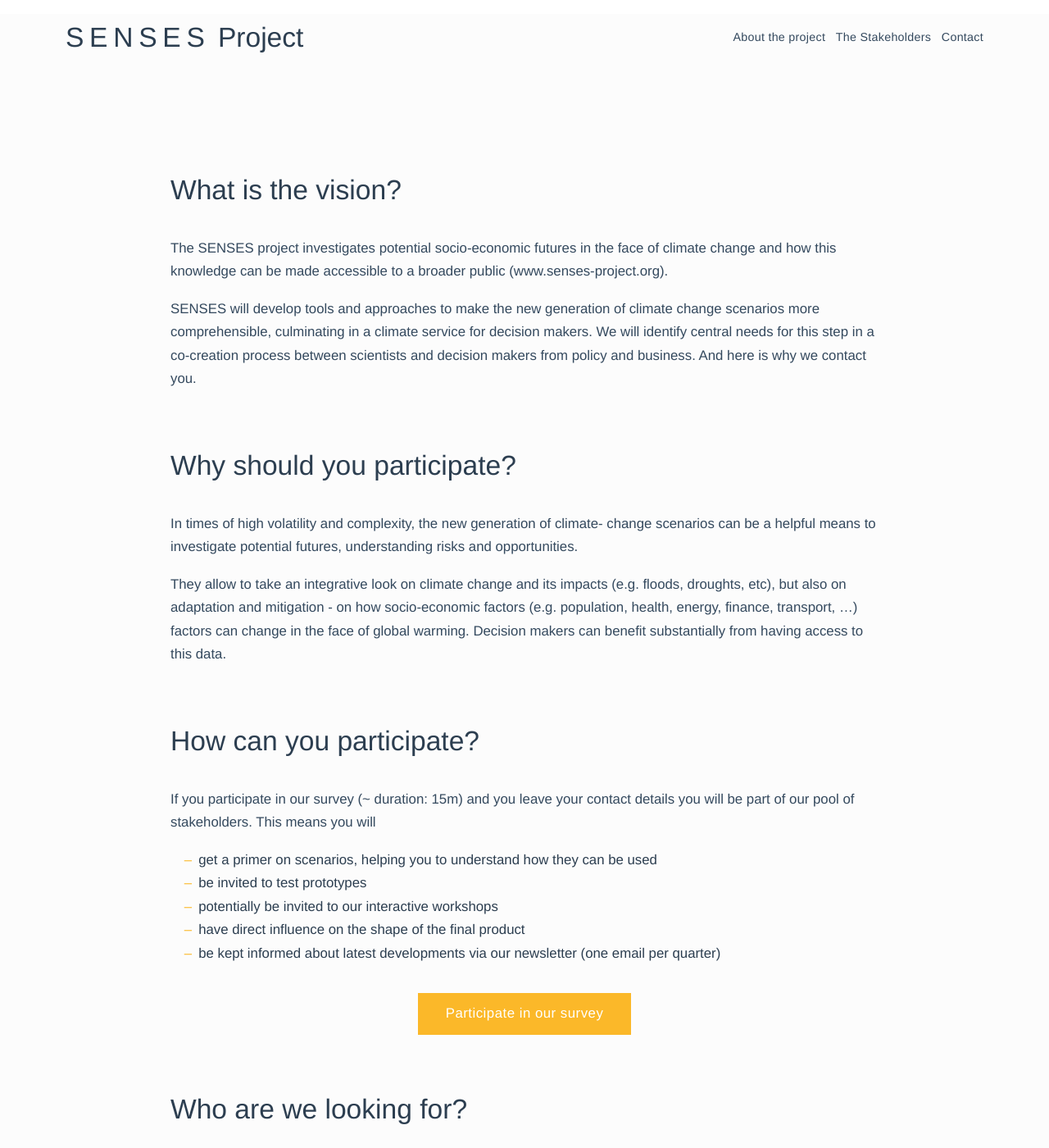
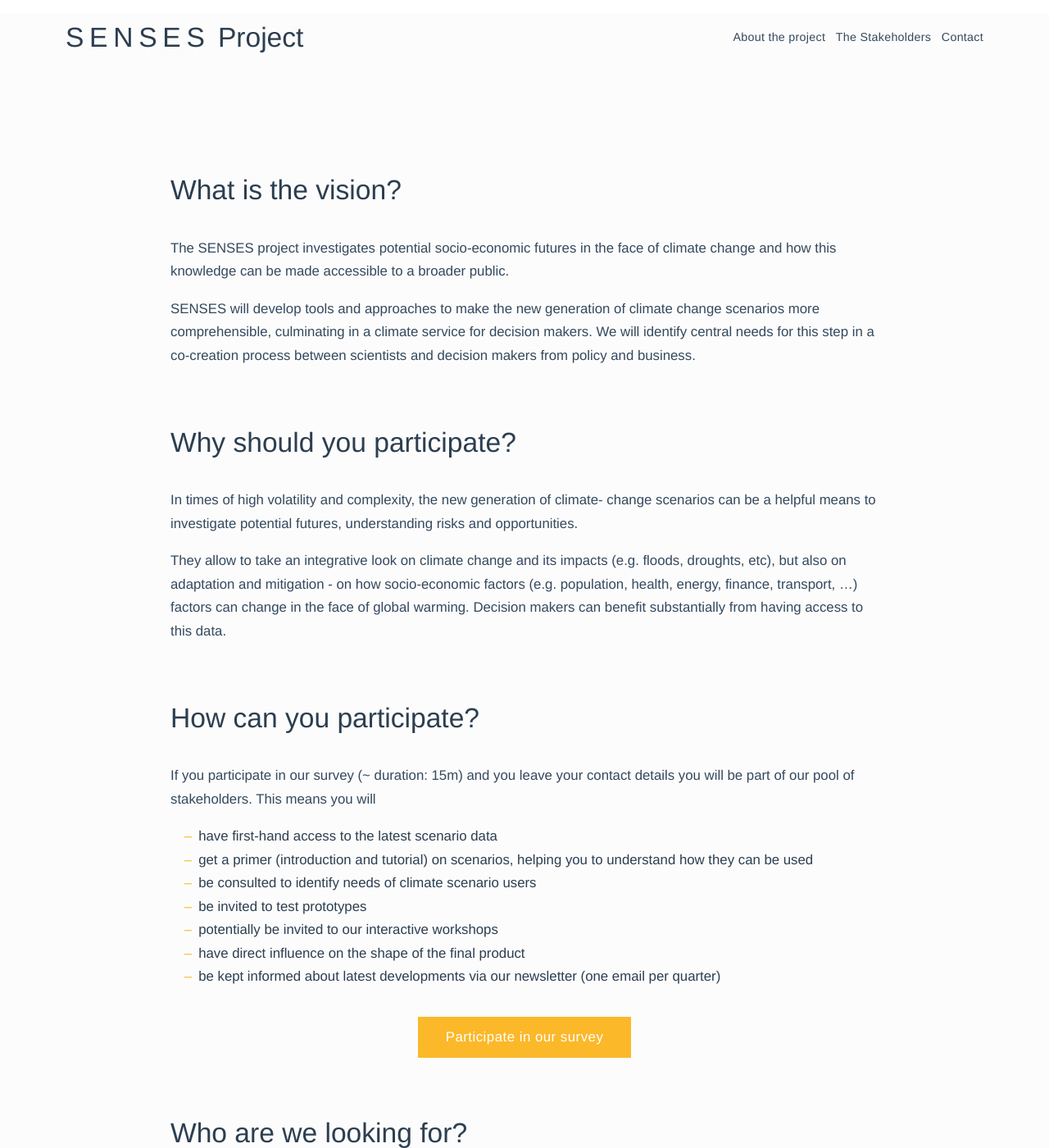
Before and after one commit to SensesProject/project-website-jekyll, a Jekyll site: the page built from index.html, in a window 1280 px wide and 1400 px high. Shown: the whole window at 82% size. Built offline with Jekyll 4.4.1, drawn with Linux system fonts in a browser that asks for light colours; comment, search, counter and statistics services are not loaded.

Commit message:
new introduction text

```diff
--- a/_includes/header.html
+++ b/_includes/header.html
@@ -17,15 +16,17 @@
       <div>
         <div class="introduction">
           <h2>What is the vision?</h2>
-          <p>The SENSES project investigates potential socio-economic futures in the face of climate change and how this knowledge can be made accessible to a broader public (www.senses-project.org).</p>
-          <p>SENSES will develop tools and approaches to make the new generation of climate change scenarios more comprehensible, culminating in a climate service for decision makers. We will identify central needs for this step in a co-creation process between scientists and decision makers from policy and business. And here is why we contact you.</p>
+          <p>The SENSES project investigates potential socio-economic futures in the face of climate change and how this knowledge can be made accessible to a broader public.</p>
+          <p>SENSES will develop tools and approaches to make the new generation of climate change scenarios more comprehensible, culminating in a climate service for decision makers. We will identify central needs for this step in a co-creation process between scientists and decision makers from policy and business.</p>
           <h2>Why should you participate?</h2>
           <p>In times of high volatility and complexity, the new generation of climate- change scenarios can be a helpful means to investigate potential futures, understanding risks and opportunities.</p>
-          <p>They allow to take an integrative look on climate change and its impacts (e.g. floods, droughts, etc), but also on adaptation and mitigation - on how socio-economic factors (e.g. population, health, energy, finance, transport, …) factors can change in the face of global warming. Decision makers can benefit substantially from having access to this data. </p>
+          <p>They allow to take an integrative look on climate change and its impacts (e.g. floods, droughts, etc), but also on adaptation and mitigation - on how socio-economic factors (e.g. population, health, energy, finance, transport, …) factors can change in the face of global warming. Decision makers can benefit substantially from having access to this data.</p>
           <h2>How can you participate?</h2>
           <p>If you participate in our survey (~ duration: 15m) and you leave your contact details you will be part of our pool of stakeholders. This means you will</p>
           <ul>
-            <li>get a primer on scenarios, helping you to understand how they can be used</li>
+            <li>have first-hand access to the latest scenario data</li>
+            <li>get a primer (introduction and tutorial) on scenarios, helping you to understand how they can be used</li>
+            <li>be consulted to identify needs of climate scenario users</li>
             <li>be invited to test prototypes</li>
             <li>potentially be invited to our interactive workshops</li>
             <li>have direct influence on the shape of the final product</li>
```
Also changed, not shown: other parts of _includes/header.html (+0 -1 lines).
